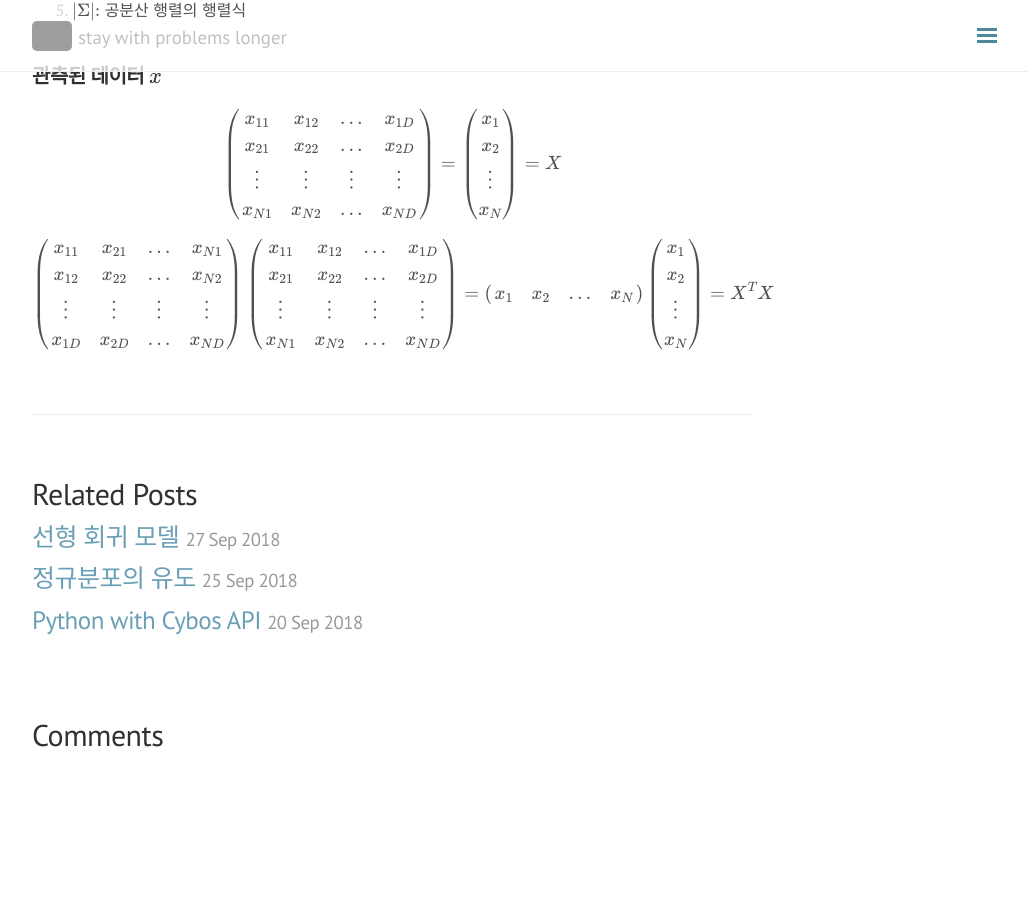
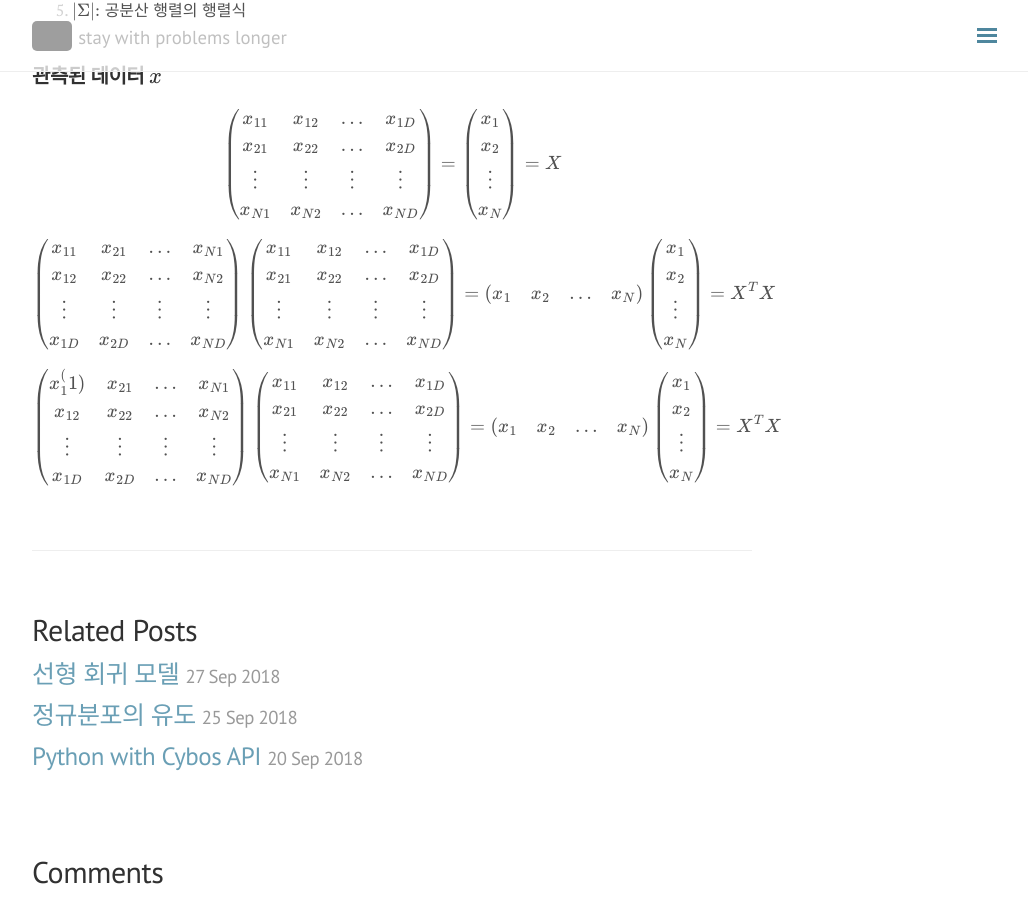
Before and after one commit to seokhoonj/seokhoonj.github.io, a Jekyll site: the page built from _posts/Math/2018-09-28-Math-gaussian_distribution.md, in a window 1280 px wide and 900 px high, scrolled down 896 px. Shown: the whole window, without its empty margins (248-1276 px from the left). Built offline with Jekyll 4.4.1, drawn with Linux system fonts in a browser that asks for light colours; nearby versions of some CDN libraries; formulas are drawn with MathJax 3; comment, search, counter and statistics services are not loaded; before the commit the page ends 1659 px from its top, so only the background shows below that; grey boxes are pictures that could not be loaded.

Commit message:
add _posts

```diff
--- a/_posts/Math/2018-09-28-Math-gaussian_distribution.md
+++ b/_posts/Math/2018-09-28-Math-gaussian_distribution.md
@@ -30,3 +30,4 @@
 ## 관측된 데이터 $x$
 \\( \begin{pmatrix} x\_{11} & x\_{12} & \ldots & x\_{1D}  \\\\ x\_{21} & x\_{22} & \ldots & x\_{2D}  \\\\ \vdots  & \vdots  & \vdots & \vdots   \\\\ x\_{N1} & x\_{N2} & \ldots & x\_{ND}  \end{pmatrix} = \left(\begin{array}{c} x\_1 \\\\ x\_2 \\\\ \vdots \\\\ x\_N \end{array}\right) = X \\)
 \\( \begin{pmatrix} x\_{11} & x\_{21} & \ldots & x\_{N1}  \\\\ x\_{12} & x\_{22} & \ldots & x\_{N2}  \\\\ \vdots  & \vdots  & \vdots & \vdots   \\\\ x\_{1D} & x\_{2D} & \ldots & x\_{ND}  \end{pmatrix} \begin{pmatrix} x\_{11} & x\_{12} & \ldots & x\_{1D}  \\\\ x\_{21} & x\_{22} & \ldots & x\_{2D}  \\\\ \vdots  & \vdots  & \vdots & \vdots   \\\\ x\_{N1} & x\_{N2} & \ldots & x\_{ND} \end{pmatrix} = \left(\begin{array}{cccc} x\_1 & x\_2 & \ldots & x\_N \end{array}\right) \left(\begin{array}{c} x\_1 \\\\ x\_2 \\\\ \vdots \\\\ x\_N \end{array}\right) = X^T X\\)
+\\( \begin{pmatrix} x\_1^(1) & x\_{21} & \ldots & x\_{N1}  \\\\ x\_{12} & x\_{22} & \ldots & x\_{N2}  \\\\ \vdots  & \vdots  & \vdots & \vdots   \\\\ x\_{1D} & x\_{2D} & \ldots & x\_{ND}  \end{pmatrix} \begin{pmatrix} x\_{11} & x\_{12} & \ldots & x\_{1D}  \\\\ x\_{21} & x\_{22} & \ldots & x\_{2D}  \\\\ \vdots  & \vdots  & \vdots & \vdots   \\\\ x\_{N1} & x\_{N2} & \ldots & x\_{ND} \end{pmatrix} = \left(\begin{array}{cccc} x\_1 & x\_2 & \ldots & x\_N \end{array}\right) \left(\begin{array}{c} x\_1 \\\\ x\_2 \\\\ \vdots \\\\ x\_N \end{array}\right) = X^T X\\)
```
